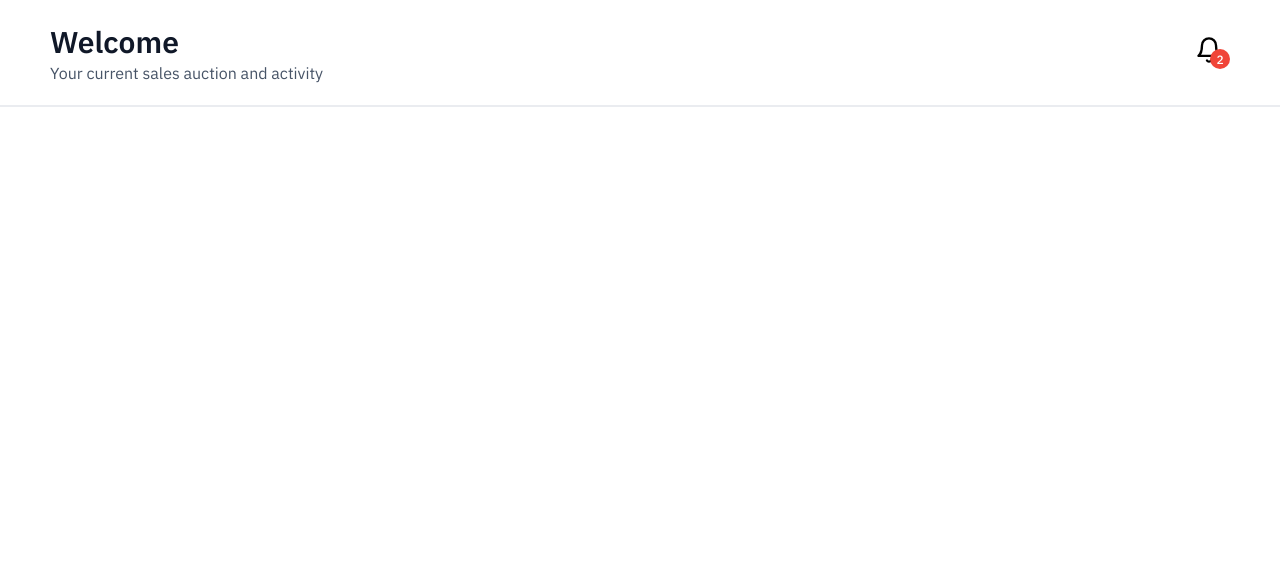
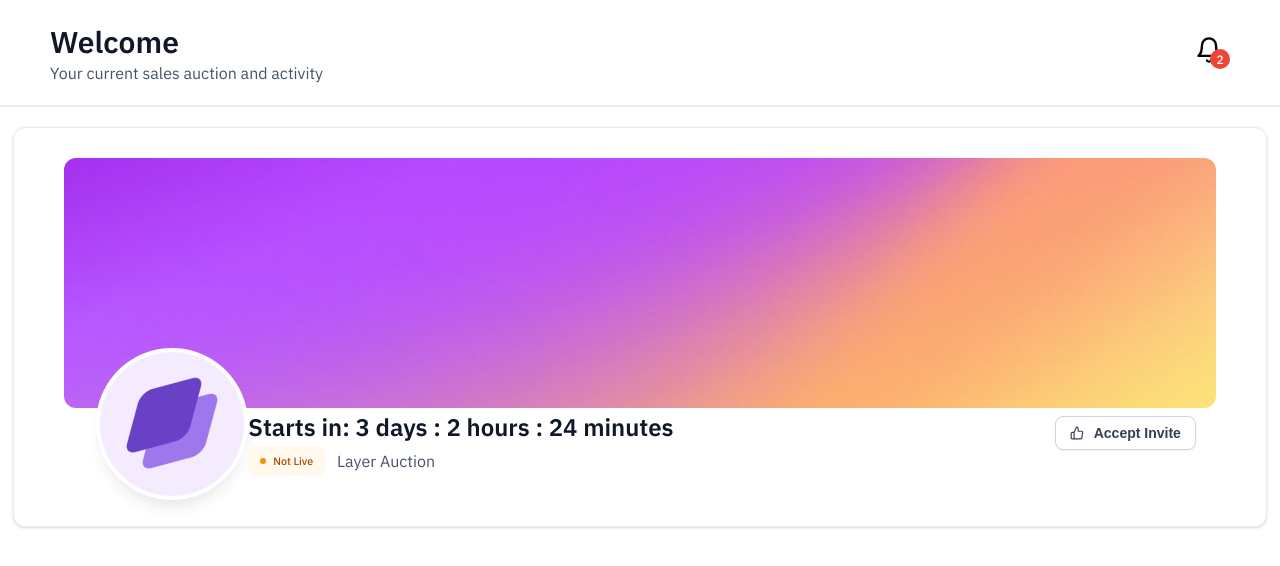
Before and after one commit to luisthe-dev/raydatask, a React (Create React App) app: page / in a window 1280 px wide. Shown: the top 566 px of the page. Built offline with nearby package versions, Linux system fonts and the light colour scheme.

Commit message:
complete auction card section

```diff
--- a/src/App.js
+++ b/src/App.js
@@ -1,10 +1,14 @@
 import React from "react";
+import AuctionHeader from "./components/AuctionHeader";
 import Header from "./components/Header";
 
 const App = () => {
   return (
     <>
       <Header />
+      <main>
+        <AuctionHeader />
+      </main>
     </>
   );
 };
--- /dev/null
+++ b/src/assets/css/AuctionHeader.css
@@ -0,0 +1,99 @@
+.auctionCard {
+  width: 90%;
+  margin: 20px auto;
+  background: #ffffff;
+  border: 1px solid #eaecf0;
+  box-shadow: 0px 1px 3px #1018281a, 0px 1px 2px #1018280f;
+  border-radius: 12px;
+  padding: 30px 50px 50px;
+}
+
+.auctionCard .auctionCardBackground {
+  background: url("../images/headerBg.png") no-repeat center;
+  background-size: cover;
+  height: 250px;
+  margin: 0 auto;
+  border-radius: 12px;
+}
+
+.auctionCard .auctionCardInfo {
+  display: flex;
+  flex-direction: row;
+  position: relative;
+  width: 100%;
+  align-items: flex-start;
+  justify-content: flex-start;
+}
+
+.auctionCard .auctionCardInfo .auctionCardImage {
+  position: absolute;
+  top: -60px;
+  left: 20px;
+}
+
+.auctionCard .auctionCardInfo .auctionCardTexts {
+  margin-left: 16%;
+  width: 70%;
+}
+
+.auctionCard .auctionCardInfo .auctionCardTexts h5 {
+  font-size: 24px;
+  font-weight: 600;
+  color: #101828;
+  margin: 3px 0;
+}
+
+.auctionCard .auctionCardInfo .auctionCardTexts .auctionCardDetails {
+  display: flex;
+  flex-direction: row;
+  align-items: center;
+  justify-content: flex-start;
+  gap: 12px;
+}
+
+.auctionCard .auctionCardInfo .auctionCardTexts .auctionCardDetails h6 {
+  background: #fffaeb;
+  padding: 8px 12px;
+  border-radius: 8px;
+  color: #b54708;
+  font-weight: 500;
+  display: flex;
+  flex-direction: row;
+  align-items: center;
+  justify-content: center;
+  gap: 7px;
+}
+
+.auctionCard
+  .auctionCardInfo
+  .auctionCardTexts
+  .auctionCardDetails
+  h6
+  .auctionCardStatusDot {
+  width: 6px;
+  height: 6px;
+  border-radius: 6px;
+  background: #f79009;
+}
+
+.auctionCard .auctionCardInfo .auctionCardTexts .auctionCardDetails label {
+  font-size: 16px;
+  color: #475467;
+  font-weight: 400;
+}
+
+.auctionCard .auctionCardInfo .auctionCardButton button {
+  display: flex;
+  align-items: center;
+  justify-content: center;
+  gap: 10px;
+  padding: 8px 14px;
+  background: #ffffff;
+  border: 1px solid #d0d5dd;
+  font-size: 14px;
+  font-weight: 600;
+  box-shadow: 0px 1px 2px rgba(16, 24, 40, 0.05);
+  border-radius: 8px;
+  color: #344054;
+  margin: 8px auto;
+}
--- /dev/null
+++ b/src/components/AuctionHeader.jsx
@@ -0,0 +1,32 @@
+import React from "react";
+import { FiThumbsUp } from "react-icons/fi";
+import ProfilePic from "../assets/images/profilePic.png";
+
+const AuctionHeader = () => {
+  return (
+    <div className="auctionCard">
+      <div className="auctionCardBackground"></div>
+      <div className="auctionCardInfo">
+        <div className="auctionCardImage">
+          <img src={ProfilePic} alt={"Profile"} />
+        </div>
+        <div className="auctionCardTexts">
+          <h5> Starts in: 3 days : 2 hours : 24 minutes </h5>
+          <div className="auctionCardDetails">
+            <h6>
+              <div className="auctionCardStatusDot"></div> <span>Not Live</span>
+            </h6>
+            <label> Layer Auction </label>
+          </div>
+        </div>
+        <div className="auctionCardButton">
+          <button>
+            <FiThumbsUp /> Accept Invite
+          </button>
+        </div>
+      </div>
+    </div>
+  );
+};
+
+export default AuctionHeader;
--- a/src/index.js
+++ b/src/index.js
@@ -4,6 +4,7 @@ import App from "./App";
 
 import "./index.css";
 import "./assets/css/Header.css";
+import "./assets/css/AuctionHeader.css";
 
 const root = ReactDOM.createRoot(document.getElementById("root"));
 root.render(
```
Also changed, not shown: src/assets/images/headerBg.png (added), src/assets/images/profilePic.png (added).
